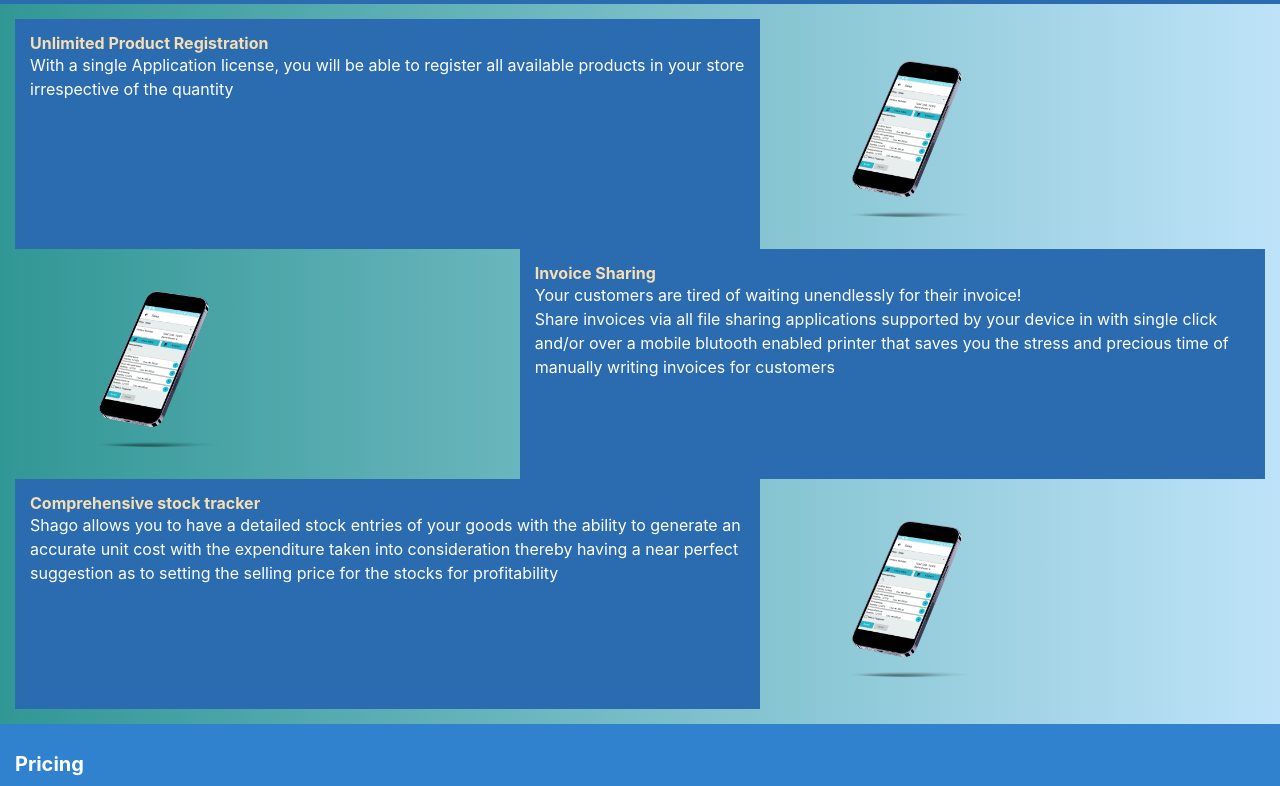
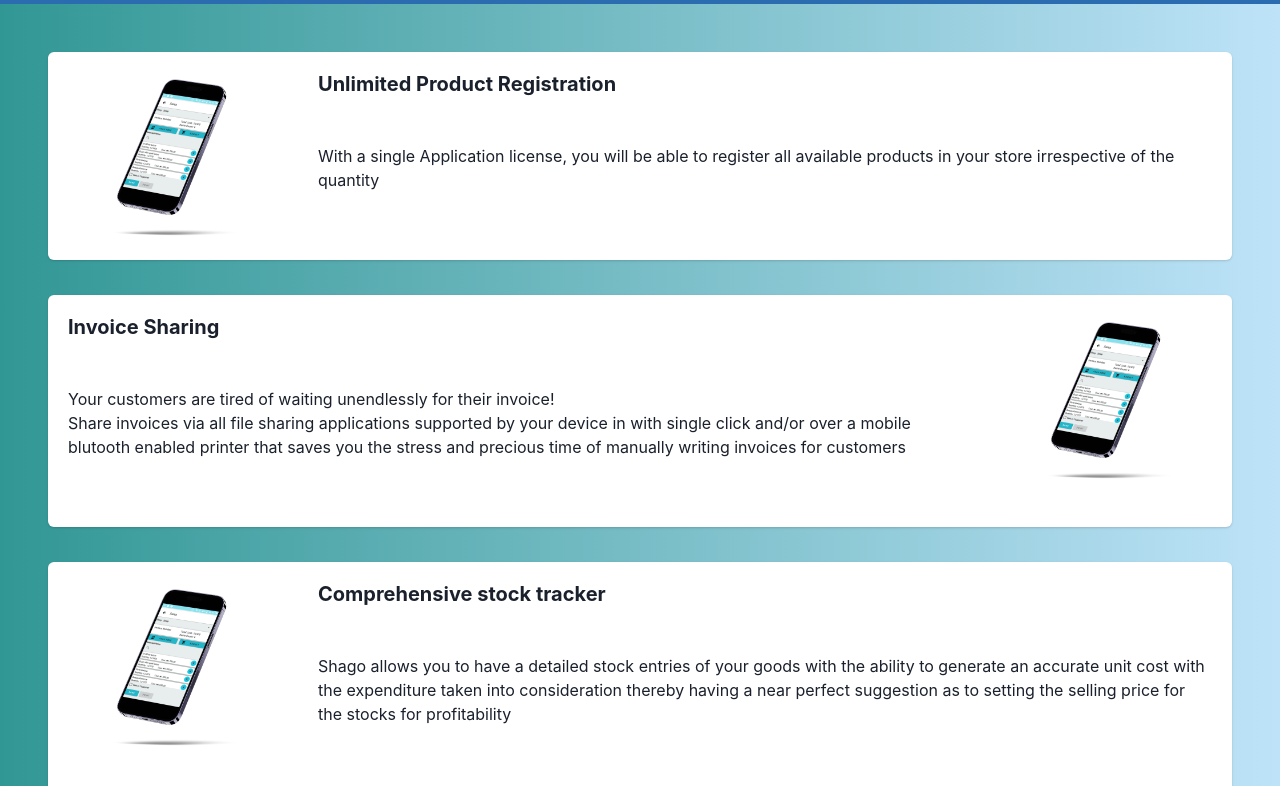
Before and after one commit to abdulquadirL/shago, a Next.js app: page / in a window 1280 px wide. Shown: the part 960-1746 px from the top of the page. Built offline with nearby package versions, Linux system fonts and the light colour scheme.

Commit message:
display features with the chakra card component

```diff
--- a/components/TestFeatures.js
+++ b/components/TestFeatures.js
@@ -1,47 +1,65 @@
 import React from 'react'
-import { Flex, Text, Box, Container, Heading, Image, VStack, Spacer, Stack } from '@chakra-ui/react'
+import { Flex, Text, Box, Container, Heading, Image, SimpleGrid, Card, CardHeader, CardFooter,CardBody, Stack } from '@chakra-ui/react'
 //import { Container } from 'postcss'
 
 const TestFeatures = () => {
   return (
-    <Box bgGradient="linear(to-r, teal.500, blue.100)">
-        <Box  p="15px" width="100%">
-          <Stack direction="row">
-          <Box  bg="blue.600" width="60%" p="15px">
-          <Heading color="wheat" size="sm">
-            Unlimited Product Registration
-          </Heading>
-          <Text color="white">With a single Application license, you will be able to register all available products in your store irrespective of the quantity</Text>
-          </Box>
-          <Box width="40%" alignItems="center" p="15px">
-          <Image width={[ "250px"]} height={[ "200px"]}  objectFit='cover' src="./shago.png" alt='Shago'/>
-          </Box>
-          </Stack>
+    <Box bgGradient="linear(to-r, teal.500, blue.100)" p="3rem">
 
-          <Stack direction="row">
-          <Box width="40%" alignItems="center" p="15px">
-          <Image width={[ "250px"]} height={[ "200px"]}  objectFit='cover' src="./shago.png" alt='Shago'/>
-          </Box>
-          <Box bg="blue.600" width="60%" p="15px">
-          <Heading color="wheat" size="sm">
-            Invoice Sharing
-          </Heading>
-          <Text color="white">Your customers are tired of waiting unendlessly for their invoice! <br/> Share invoices via all file sharing applications supported by your device in with single click and/or over a mobile blutooth enabled printer that saves you the stress and precious time of manually writing invoices for customers</Text>
-          </Box>
-          </Stack>
+          <SimpleGrid spacing="35px">
+            <Card direction={{ base: 'column', sm: 'row' }}>
+              <Image width={[ "250px"]} height={[ "200px"]}  objectFit='cover' src="./shago.png" alt='Shago'/>
+              <Stack>
+                <CardHeader>
+                  <Heading size="md"> Unlimited Product Registration </Heading>
+                </CardHeader>
+                <CardBody>
+                  <Text>With a single Application license, you will be able to register all available products in your store irrespective of the quantity</Text>
+                </CardBody>
+              <CardFooter></CardFooter>
+              </Stack>
+            </Card>
 
-          <Stack direction="row">
-          <Box bg="blue.600" color="wheat" width="60%" p="15px">
-          <Heading size="sm">
-            Comprehensive stock tracker
-          </Heading>
-          <Text color="white">Shago allows you to have a detailed stock entries of your goods with the ability to generate an accurate unit cost with the expenditure taken into consideration thereby having a near perfect suggestion as to setting the selling price for the stocks for profitability</Text>
-          </Box>
-          <Box width="40%" alignItems="center" p="15px">
-          <Image width={[ "250px"]} height={[ "200px"]}  objectFit='cover' src="./shago.png" alt='Shago'/>
-          </Box>
-          </Stack>
-        </Box>
+             <Card direction={{ base: 'column', sm: 'row' }}>
+              <Stack>
+                <CardHeader>
+                  <Heading size="md">Invoice Sharing</Heading>
+                </CardHeader>
+                <CardBody>
+                  <Text>Your customers are tired of waiting unendlessly for their invoice! <br/> Share invoices via all file sharing applications supported by your device in with single click and/or over a mobile blutooth enabled printer that saves you the stress and precious time of manually writing invoices for customers</Text>
+                </CardBody>
+                <CardFooter></CardFooter>
+              </Stack>
+              <Image width={[ "250px"]} height={[ "200px"]}  objectFit='cover' src="./shago.png" alt='Shago'/>
+            </Card>
+
+             <Card direction={{ base: 'column', sm: 'row' }}>
+             <Image width={[ "250px"]} height={[ "200px"]}  objectFit='cover' src="./shago.png" alt='Shago'/>
+             <Stack>
+                <CardHeader>
+                  <Heading size="md"> Comprehensive stock tracker</Heading>
+                </CardHeader>
+                <CardBody>
+                  <Text>Shago allows you to have a detailed stock entries of your goods with the ability to generate an accurate unit cost with the expenditure taken into consideration thereby having a near perfect suggestion as to setting the selling price for the stocks for profitability</Text>
+                </CardBody>
+                <CardFooter></CardFooter>
+              </Stack>
+            </Card>
+
+            <Card direction={{ base: 'column', sm: 'row' }}>
+            <Stack>
+                <CardHeader>
+                  <Heading size="md">Realtime Sales Report</Heading>
+                </CardHeader>
+                <CardBody>
+                  <Text>With Shago, you will be able to view all your tansactions over a time detailing the profit or loss accrued on items sold out</Text>
+                </CardBody>
+                <CardFooter></CardFooter>
+              </Stack>
+              <Image width={[ "250px"]} height={[ "200px"]}  objectFit='cover' src="./shago.png" alt='Shago'/>
+            </Card>
+          </SimpleGrid>
+
       </Box>
 
   )
```
